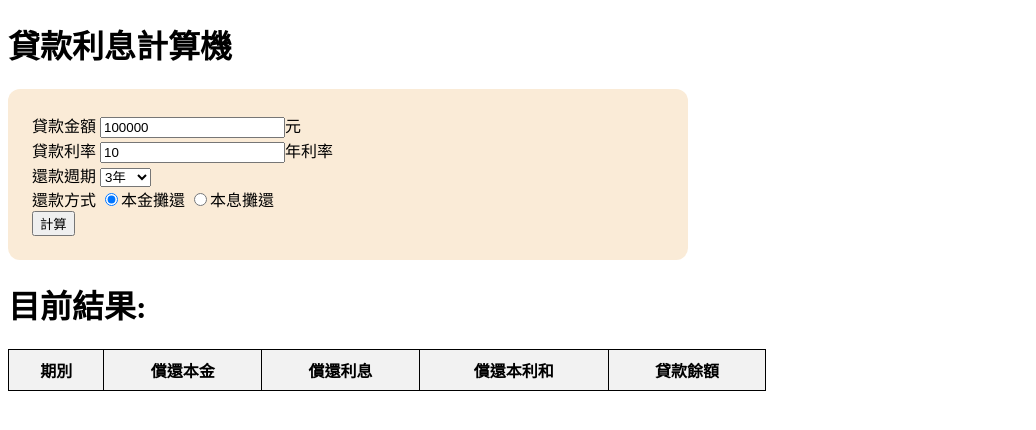
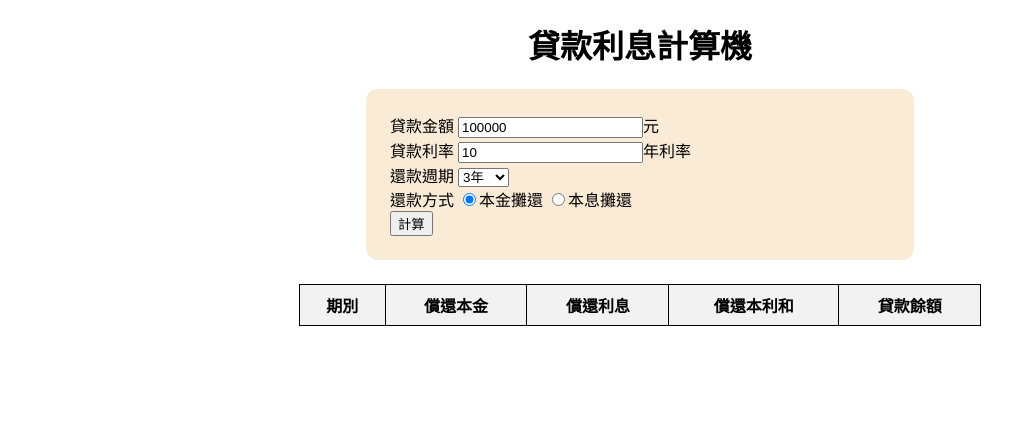
Before and after one commit to 17app001/LoanCalc, a plain HTML site: page index.html in a window 1280 px wide. Shown: the whole page, without its empty margins (0-1036 px from the left). Drawn offline with Linux system fonts and the light colour scheme.

Commit message:
完成css樣式

```diff
--- a/index.html
+++ b/index.html
@@ -8,15 +8,18 @@
     <title>貸款試算0.1版</title>
     <style>
         form {
+            text-align: left;
             background-color: antiquewhite;
             padding: 24px;
             border-radius: 12px;
-            width: 50%;
+            width: 500px;
+            margin: 0 auto;
         }
 
         table {
             border-collapse: collapse;
             width: 60%;
+            margin: 24px auto;
         }
 
         th,
@@ -34,6 +37,17 @@
             table {
                 width: 100%;
             }
+
+            form {
+                width: 300px;
+            }
+        }
+
+        #container {
+            width: 90%;
+            margin: 0 auto;
+            text-align: center;
+
         }
     </style>
 </head>
@@ -59,6 +73,7 @@
             <br>
             <button type="button" onclick="calcTable()">計算</button>
         </form>
+
         <div id="result">
 
         </div>
@@ -81,7 +96,7 @@
         const resultEl = document.querySelector("#result");
 
         console.log(resultEl);
-        resultEl.innerHTML = "<h1>目前結果:</h1>";
+        //resultEl.innerHTML = "<h1>目前結果:</h1>";
 
         function calcTable() {
             // 清空表格內容
@@ -118,6 +133,7 @@
                 loanAmount -= monthRepayment;
             }
 
+            resultEl.innerHTML = `<h2 style="color:blue">總利息支出為:${totalInterest}</h2>`;
 
         }
 
```
